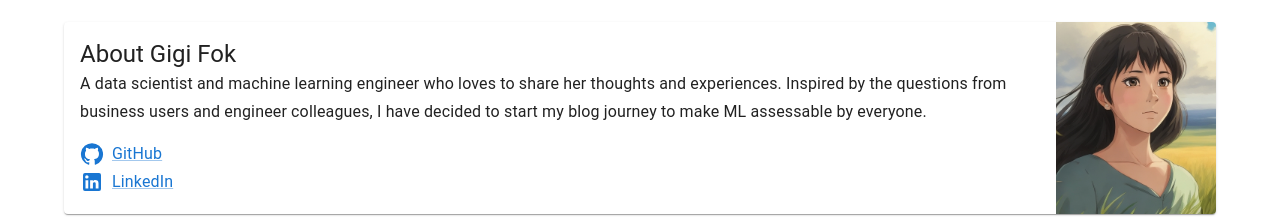
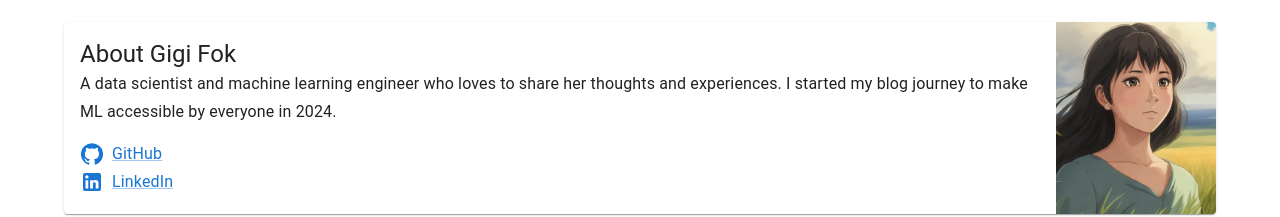
Before and after one commit to gigifokchiman/gigifokchiman.github.io, a React (Create React App) app: page / in a window 1280 px wide. Shown: the part 299-516 px from the top of the page. Built offline with nearby package versions, Linux system fonts and the light colour scheme.

Commit message:
Clean up readme

```diff
--- a/src/Blog.tsx
+++ b/src/Blog.tsx
@@ -34,7 +34,7 @@ const featuredPosts = [
   {
     title: 'About Gigi Fok',
     description:
-      'A data scientist and machine learning engineer who loves to share her thoughts and experiences. Inspired by the questions from business users and engineer colleagues, I have decided to start my blog journey to make ML assessable by everyone.',
+      'A data scientist and machine learning engineer who loves to share her thoughts and experiences. I started my blog journey to make ML accessible by everyone in 2024.',
     image: ProfileImage,
     imageLabel: "Generated by AI with Gigi's real image",
     social: [
```
